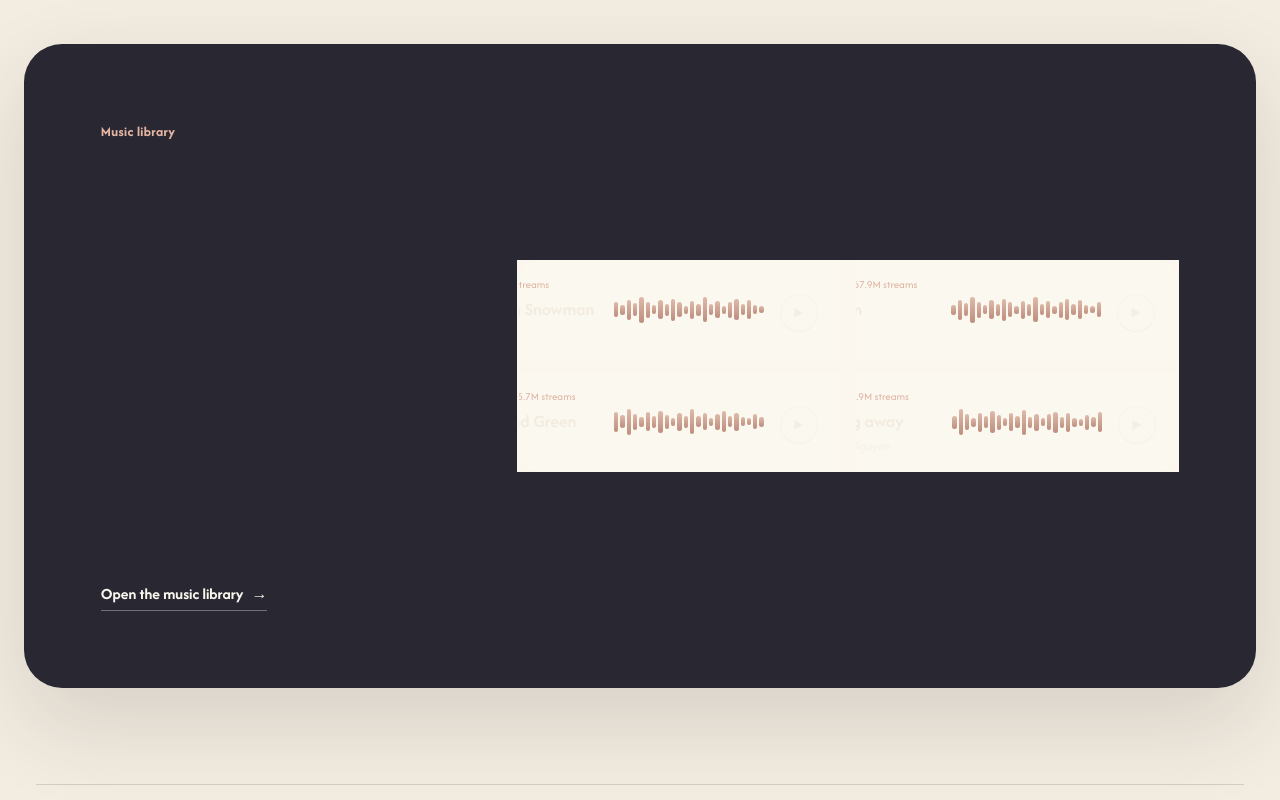
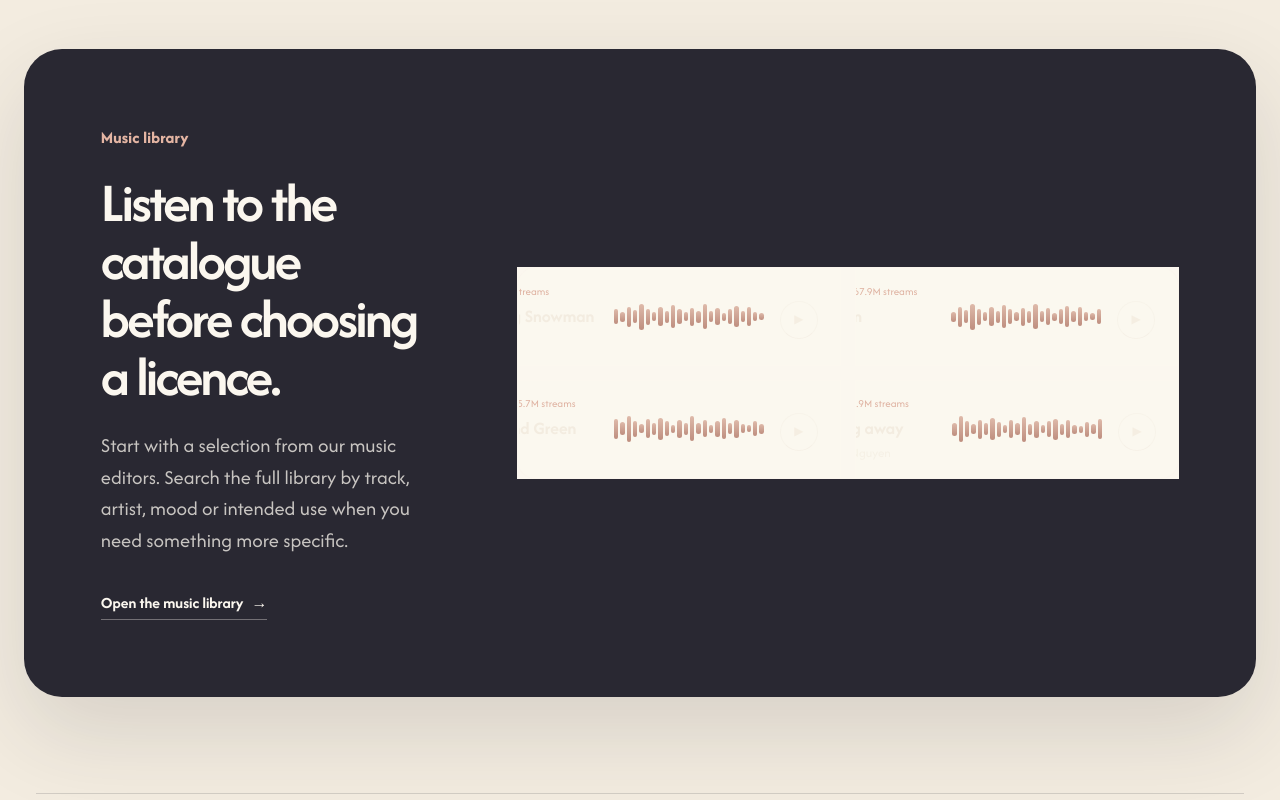
Before and after one commit to dim75017/easy-license-platform, a Next.js app: page / in a window 1280 px wide. Shown: the part 1020-1820 px from the top of the page. Built offline with nearby package versions, Linux system fonts and the light colour scheme.

Commit message:
fix: strengthen public section hierarchy and contrast

```diff
--- a/app/catalog-v26.css
+++ b/app/catalog-v26.css
@@ -1374,3 +1374,11 @@
 .catalogue-v26-waveform i,
 .catalogue-v26-compact .catalogue-v26-waveform i { background: linear-gradient(180deg, #d6a896, #ad705f); }
 .music-v26-hero { background: radial-gradient(circle at 74% 23%, rgba(185, 120, 100, .22), transparent 30%), radial-gradient(circle at 12% 88%, rgba(126, 137, 118, .15), transparent 26%), var(--music-night); }
+
+/* V36: library headings use a real display scale. */
+.music-v26-kicker { font-size: clamp(17px, 1.25vw, 20px); font-weight: 740; letter-spacing: .01em; }
+.music-v26-library .music-v26-section-head h2,
+.music-v26-curation h2 { font-size: clamp(52px, 5.4vw, 84px); }
+@media (max-width: 760px) {
+  .music-v26-kicker { font-size: 16px; }
+}
--- a/app/home-v26.css
+++ b/app/home-v26.css
@@ -1367,3 +1367,20 @@
 .home26 .home26-listen .home26-eyebrow,
 .home26 .home26-artists .home26-eyebrow,
 .home26 .home26-final .home26-eyebrow { color: #e4b5a3; }
+
+/* V36: section labels are part of the reading hierarchy, not microcopy. */
+.home26 .home26-eyebrow {
+  font-size: clamp(17px, 1.25vw, 20px);
+  font-weight: 740;
+  letter-spacing: .01em;
+}
+.home26 .home26-listen .home26-section-heading h2,
+.home26 .home26-artists .home26-section-heading h2,
+.home26 .home26-final h2 { color: var(--home26-paper); }
+.home26 .home26-listen .home26-section-heading > p:last-of-type,
+.home26 .home26-artists .home26-section-heading > p:last-of-type,
+.home26 .home26-final p:last-child { color: rgba(251, 247, 239, .76); }
+
+@media (max-width: 760px) {
+  .home26 .home26-eyebrow { font-size: 16px; }
+}
```
Also changed, not shown: app/globals.css.
